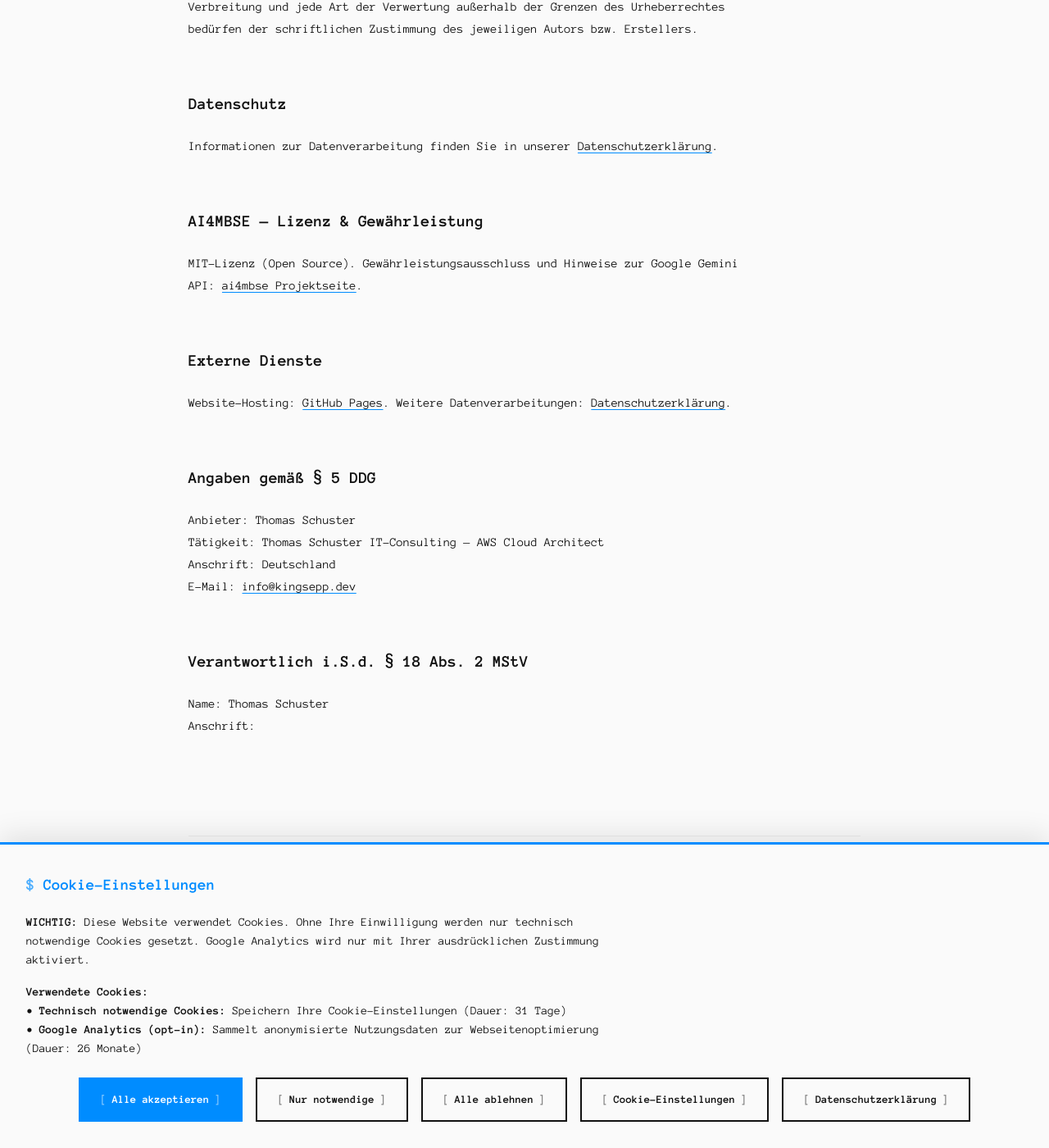
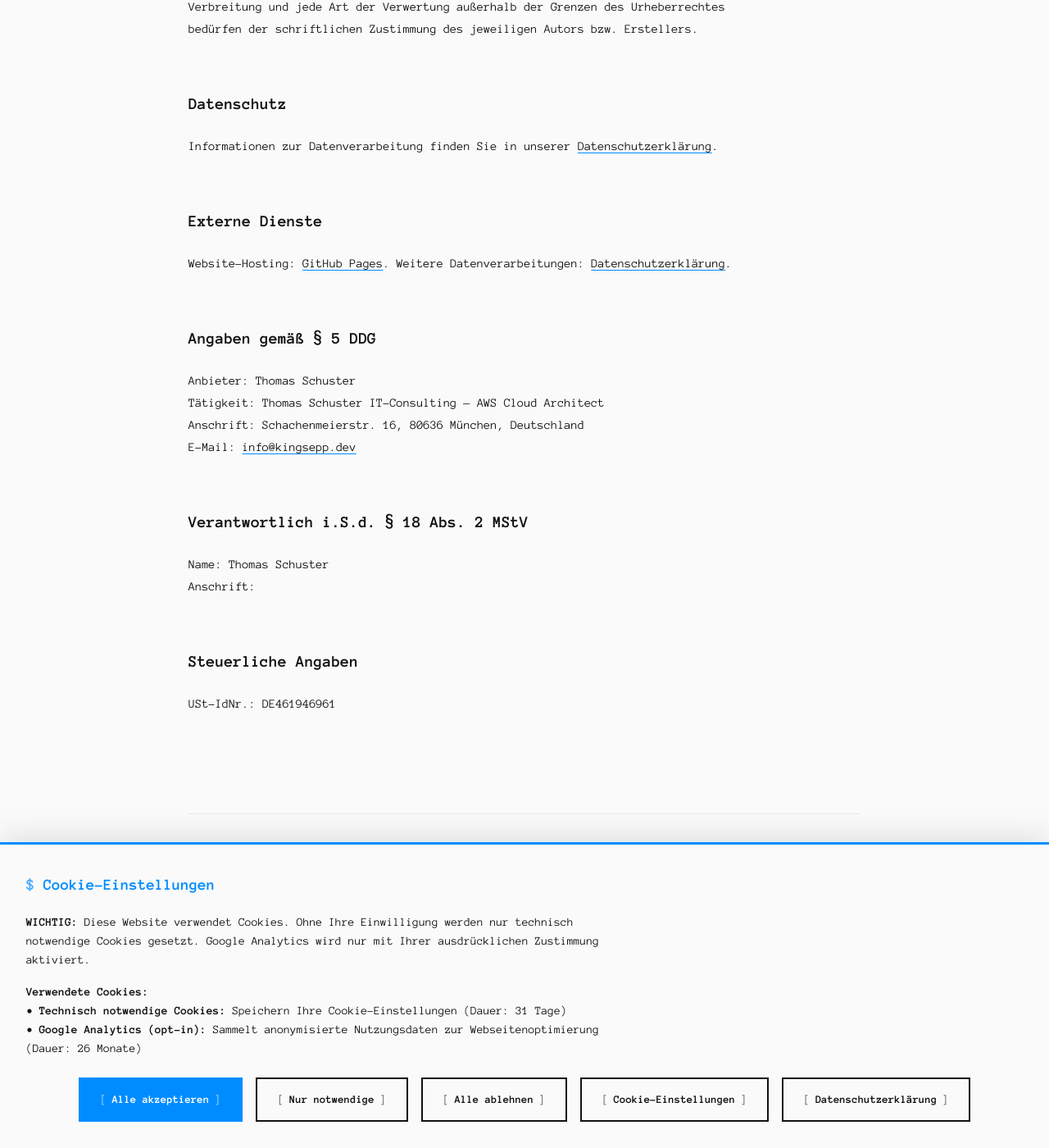
Before and after one commit to kingsepp/kingsepp.github.io, a Jekyll site: the page built from impressum.md, in a window 1280 px wide and 1400 px high, scrolled down 1002 px. Shown: the whole window at 82% size. Built offline with Jekyll 4.4.1, drawn with Linux system fonts in a browser that asks for light colours.

Commit message:
fix: Impressum — USt-IdNr ergänzt, AI4MBSE-Sektion entfernt, Anschrift eingetragen
- USt-IdNr. DE461946961 gemäß § 5 Abs. 1 Nr. 6 DDG (Pflichtangabe)
- Steuernummer bewusst nicht veröffentlicht (Missbrauchsrisiko)
- AI4MBSE Lizenz-Sektion entfernt — Hinweis bleibt auf /ai4mbse/
- Privatanschrift in § 5 DDG Angaben eingesetzt

Co-Authored-By: Claude Fable 5 <noreply@anthropic.com>

```diff
--- a/impressum.md
+++ b/impressum.md
@@ -56,14 +56,6 @@ robots: noindex, nofollow
     </section>
 
     <section class="legal-section">
-      <h2 class="section-heading">AI4MBSE — Lizenz &amp; Gewährleistung</h2>
-      <p class="legal-text">
-        MIT-Lizenz (Open Source). Gewährleistungsausschluss und Hinweise zur Google Gemini API:
-        <a href="/ai4mbse/#lizenz" class="legal-link">ai4mbse Projektseite</a>.
-      </p>
-    </section>
-
-    <section class="legal-section">
       <h2 class="section-heading">Externe Dienste</h2>
       <p class="legal-text">
         Website-Hosting: <a href="https://docs.github.com/en/site-policy/privacy-policies/github-privacy-statement" target="_blank" class="legal-link">GitHub Pages</a>.
@@ -86,8 +78,7 @@ robots: noindex, nofollow
           <div class="contact-item">
             <span class="contact-label">Anschrift:</span>
             <span class="contact-value">
-              <!-- TODO: Privatadresse einsetzen (Straße + Hausnummer, PLZ Ort, Deutschland) -->
-              Deutschland
+              Schachenmeierstr. 16, 80636 München, Deutschland
             </span>
           </div>
           <div class="contact-item">
@@ -114,6 +105,18 @@ robots: noindex, nofollow
       </div>
     </section>
 
+    <section class="legal-section">
+      <h2 class="section-heading">Steuerliche Angaben</h2>
+      <div class="contact-card">
+        <div class="contact-details">
+          <div class="contact-item">
+            <span class="contact-label">USt-IdNr.:</span>
+            <span class="contact-value">DE461946961</span>
+          </div>
+        </div>
+      </div>
+    </section>
+
     <footer class="legal-footer">
       <div class="footer-content">
         <p class="footer-text">
```
